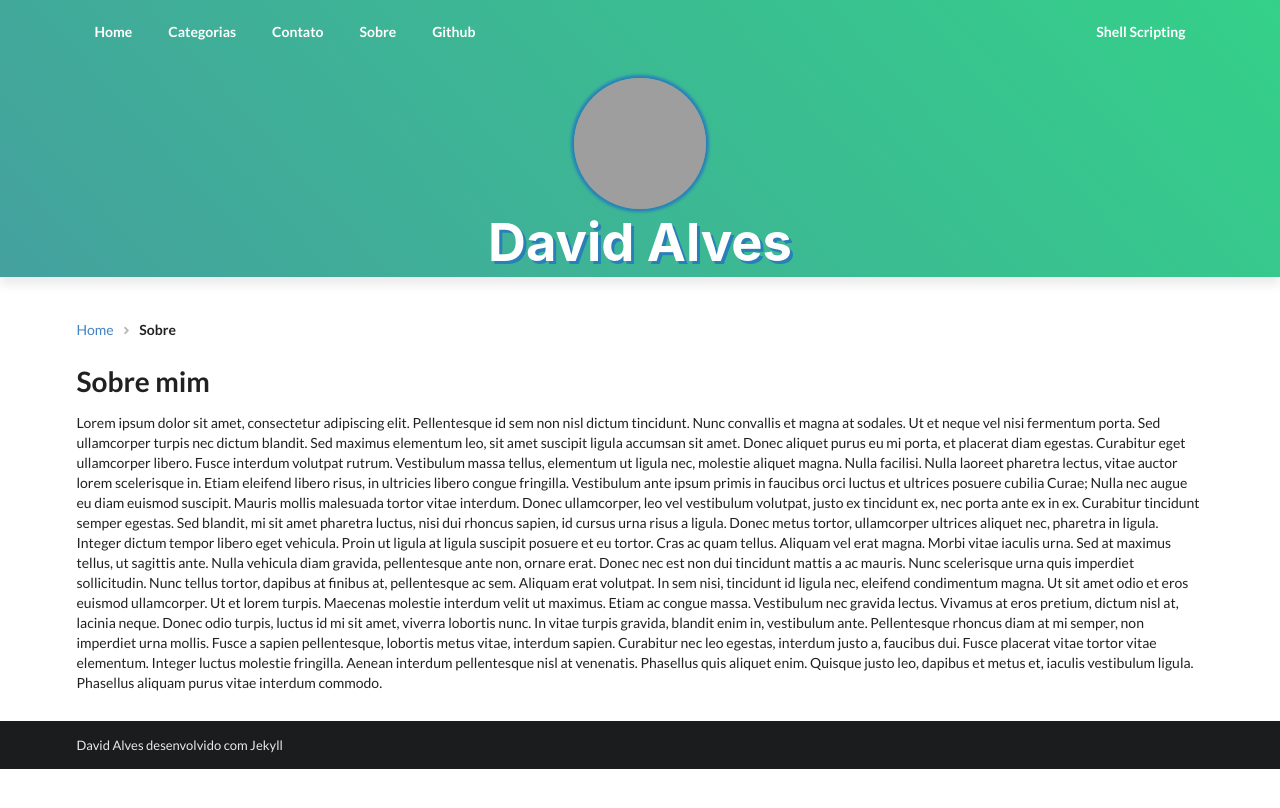
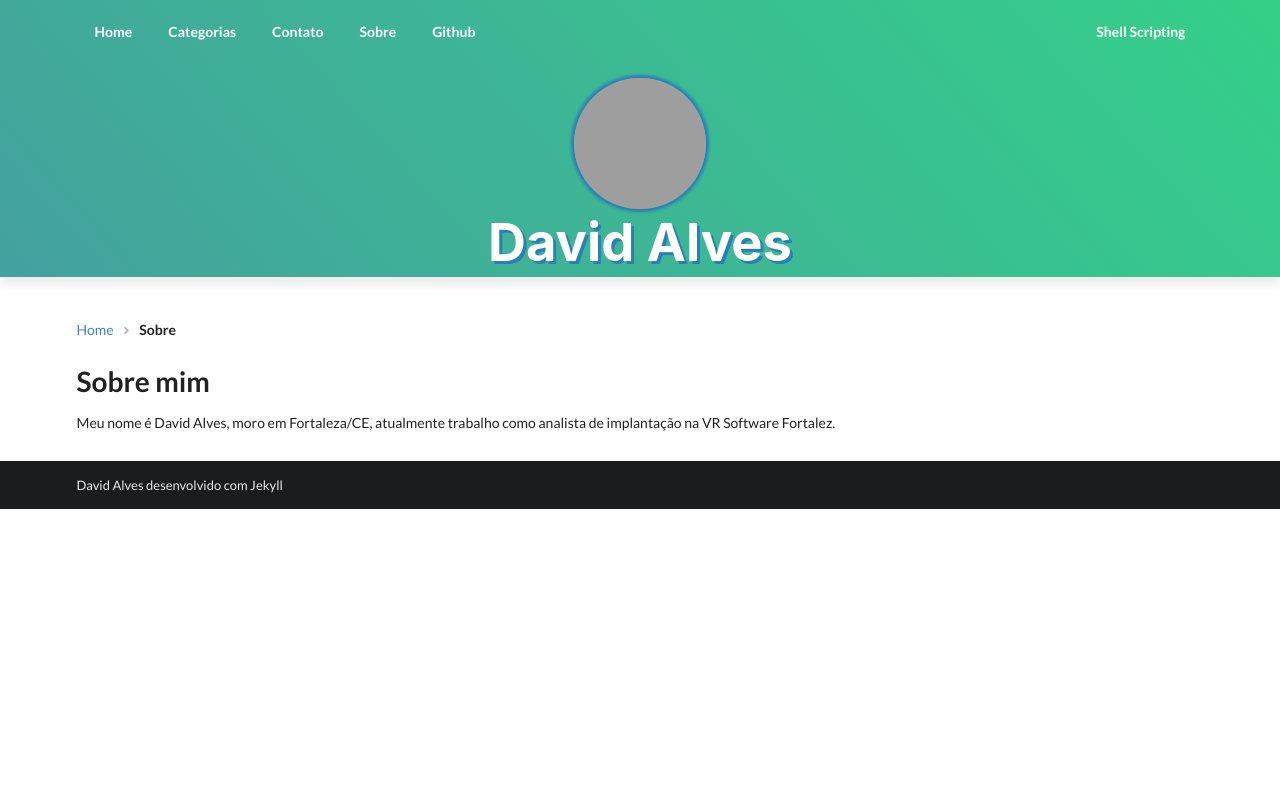
Before and after one commit to david27alves/david27alves.github.io, a Jekyll site: the page built from about.html, in a window 1280 px wide. Shown: the top 808 px of the page. Built offline with Jekyll 4.4.1, drawn with Linux system fonts in a browser that asks for light colours; grey boxes are pictures that could not be loaded.

Commit message:
Update about.html

```diff
--- a/about.html
+++ b/about.html
@@ -12,15 +12,6 @@ permalink: /about/index.html
     <h1>Sobre mim</h1>
     <p>
 
-
-Lorem ipsum dolor sit amet, consectetur adipiscing elit. Pellentesque id sem non nisl dictum tincidunt. Nunc convallis et magna at sodales. Ut et neque vel nisi fermentum porta. Sed ullamcorper turpis nec dictum blandit. Sed maximus elementum leo, sit amet suscipit ligula accumsan sit amet. Donec aliquet purus eu mi porta, et placerat diam egestas. Curabitur eget ullamcorper libero. Fusce interdum volutpat rutrum.
-
-Vestibulum massa tellus, elementum ut ligula nec, molestie aliquet magna. Nulla facilisi. Nulla laoreet pharetra lectus, vitae auctor lorem scelerisque in. Etiam eleifend libero risus, in ultricies libero congue fringilla. Vestibulum ante ipsum primis in faucibus orci luctus et ultrices posuere cubilia Curae; Nulla nec augue eu diam euismod suscipit. Mauris mollis malesuada tortor vitae interdum. Donec ullamcorper, leo vel vestibulum volutpat, justo ex tincidunt ex, nec porta ante ex in ex. Curabitur tincidunt semper egestas. Sed blandit, mi sit amet pharetra luctus, nisi dui rhoncus sapien, id cursus urna risus a ligula.
-
-Donec metus tortor, ullamcorper ultrices aliquet nec, pharetra in ligula. Integer dictum tempor libero eget vehicula. Proin ut ligula at ligula suscipit posuere et eu tortor. Cras ac quam tellus. Aliquam vel erat magna. Morbi vitae iaculis urna. Sed at maximus tellus, ut sagittis ante. Nulla vehicula diam gravida, pellentesque ante non, ornare erat.
-
-Donec nec est non dui tincidunt mattis a ac mauris. Nunc scelerisque urna quis imperdiet sollicitudin. Nunc tellus tortor, dapibus at finibus at, pellentesque ac sem. Aliquam erat volutpat. In sem nisi, tincidunt id ligula nec, eleifend condimentum magna. Ut sit amet odio et eros euismod ullamcorper. Ut et lorem turpis.
-
-Maecenas molestie interdum velit ut maximus. Etiam ac congue massa. Vestibulum nec gravida lectus. Vivamus at eros pretium, dictum nisl at, lacinia neque. Donec odio turpis, luctus id mi sit amet, viverra lobortis nunc. In vitae turpis gravida, blandit enim in, vestibulum ante. Pellentesque rhoncus diam at mi semper, non imperdiet urna mollis. Fusce a sapien pellentesque, lobortis metus vitae, interdum sapien. Curabitur nec leo egestas, interdum justo a, faucibus dui. Fusce placerat vitae tortor vitae elementum. Integer luctus molestie fringilla. Aenean interdum pellentesque nisl at venenatis. Phasellus quis aliquet enim. Quisque justo leo, dapibus et metus et, iaculis vestibulum ligula. Phasellus aliquam purus vitae interdum commodo.
+Meu nome é David Alves, moro em Fortaleza/CE, atualmente trabalho como analista de implantação na VR Software Fortalez.
     </p>
 </div>
```
